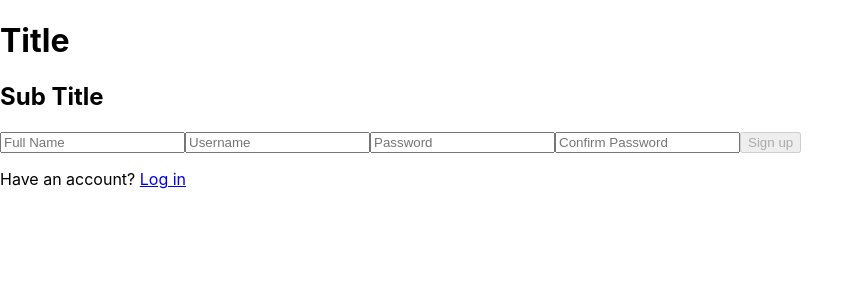
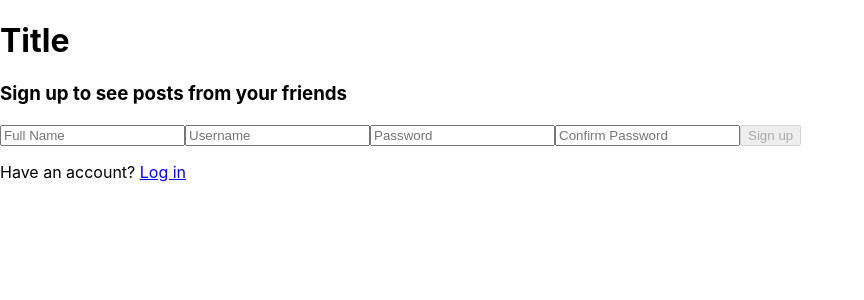
Before and after one commit to spen-c-kimm/kimmells-project-client, a React (Create React App) app: page /signup in a window 1280 px wide. Shown: the top 300 px of the page, without its empty margins (0-864 px from the left). Built offline with nearby package versions, Linux system fonts and the light colour scheme.

Commit message:
Added styles to the signup page

```diff
--- a/src/Views/Signup.js
+++ b/src/Views/Signup.js
@@ -57,17 +57,17 @@ class Signup extends Component {
 
     render() {
         return (
-            <div>
-                <div>
+            <div className="background">
+                <div className="container">
                     <h1>Title</h1>
-                    <h2>Sub Title</h2>
+                    <h3>Sign up to see posts from your friends</h3>
                     <input placeholder="Full Name" name="fullName" onChange={this.eventHandler.bind(this)} />
                     <input placeholder="Username" name="userName" onChange={this.eventHandler.bind(this)} />
                     <input placeholder="Password" name="password" onChange={this.eventHandler.bind(this)} type="password"/>
                     <input placeholder="Confirm Password" name="confirmPassword" onChange={this.eventHandler.bind(this)} type="password"/>
                     <button onClick={this.createUser.bind(this)} disabled={this.state.disabled}>Sign up</button>
                 </div>
-                <div>
+                <div className="small-container">
                     <p>Have an account? <Link to={"/"}><span>Log in</span></Link></p>
                 </div>
             </div>
```
